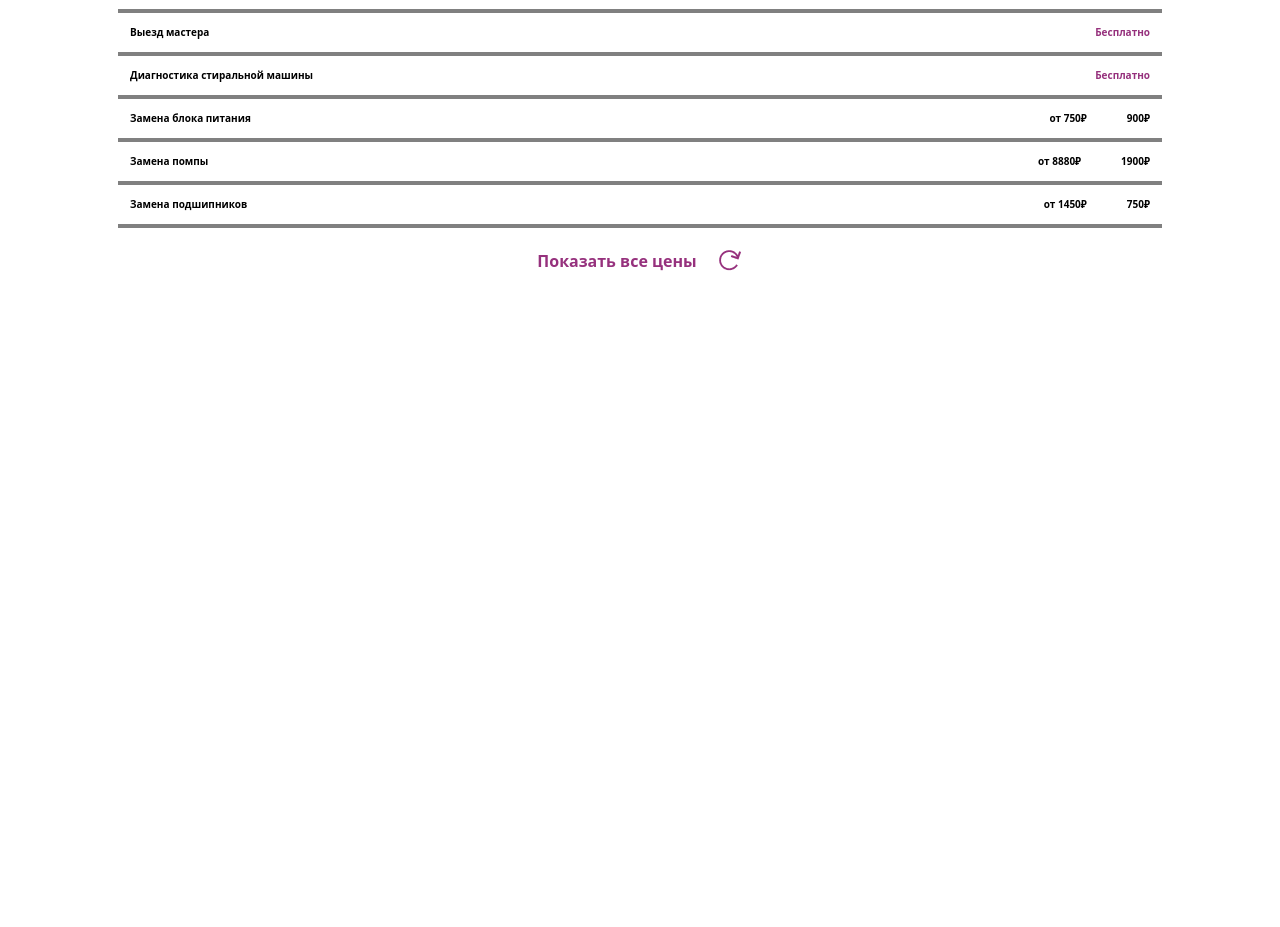
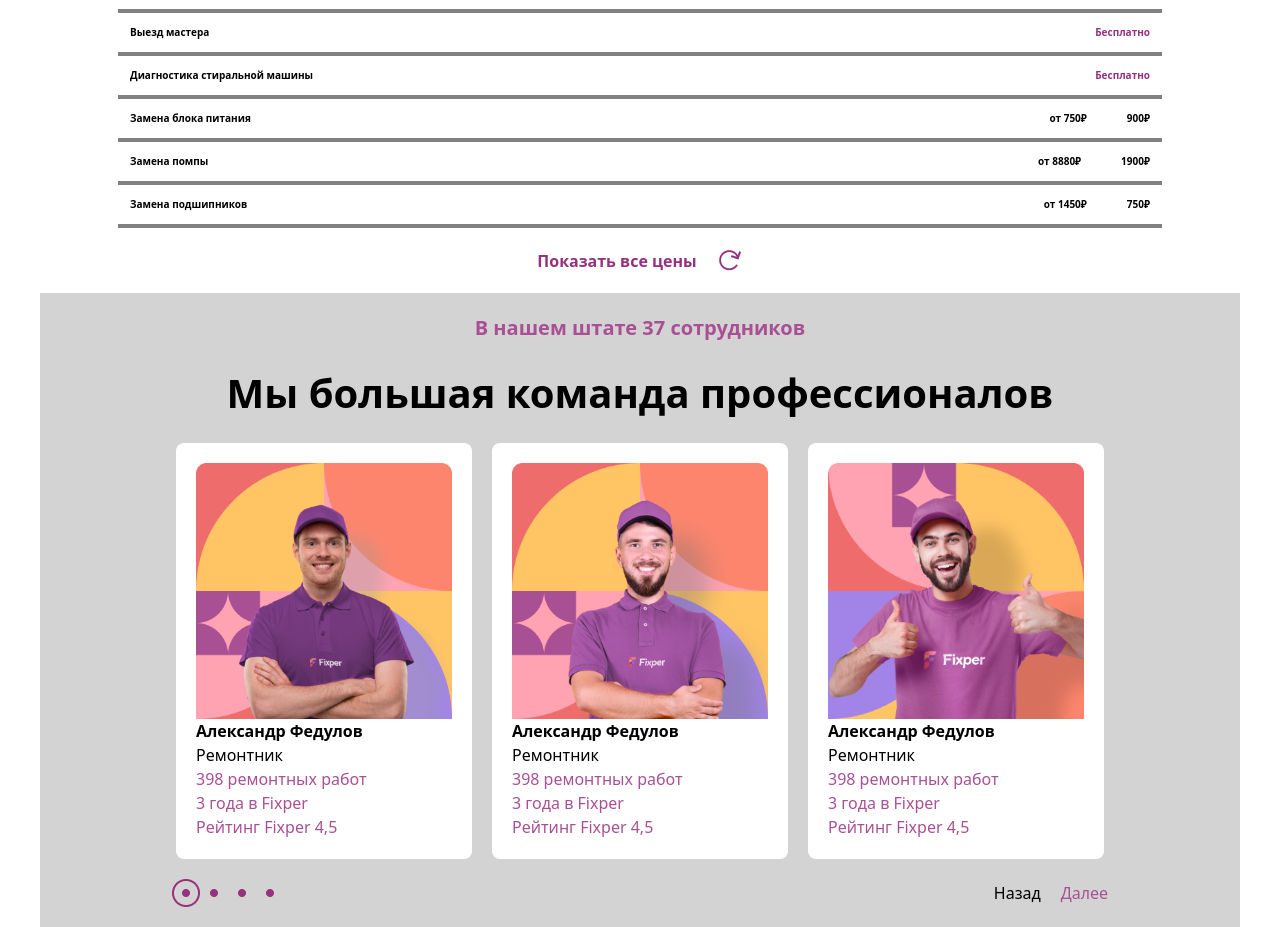
Before and after one commit to muhammaddev04/project.6, a website: page src/index.html in a window 1280 px wide. Shown: the part 1737-2664 px from the top of the page. Before the commit the page ends 2030 px from the top, so only its background shows below. Drawn offline with nearby package versions, Linux system fonts and the light colour scheme; files that its build step writes are made by us from their sources.

Commit message:
section5

```diff
--- a/src/index.html
+++ b/src/index.html
@@ -187,5 +187,44 @@
             <img class="text-[#96317D]" src="./Group 1192.png" alt="">
         </div>
     </div>
+    <div class="section5 max-w-300 m-auto p-5 bg-[lightgray] flex flex-col gap-5">
+        <p class="text-center text-[20px] text-[#A95094]"><b>В нашем штате 37 сотрудников</b></p>
+        <h1 class="text-center text-[40px]"><b>Мы большая команда профессионалов</b></h1>
+        <div class="md:flex md:justify-around md:items-center gap-5 md:w-[80%] md:m-auto">
+            <div class="hidden md:block p-5 md:w-[40%] rounded-lg bg-white">
+                <img src="./Frame 1 (1).png" alt="">
+                <h2><b>Александр Федулов</b></h2>
+                <p>Ремонтник</p>
+                <p class="text-[#A95094]">398 ремонтных работ</p>
+                <p class="text-[#A95094]">3 года в Fixper</p>
+                <p class="text-[#A95094]">Рейтинг Fixper 4,5</p>
+            </div>
+
+            <div class="hidden md:block p-5 md:w-[40%] rounded-lg bg-white">
+                <img src="./Frame 1 (2).png" alt="">
+                <h2><b>Александр Федулов</b></h2>
+                <p>Ремонтник</p>
+                <p class="text-[#A95094]">398 ремонтных работ</p>
+                <p class="text-[#A95094]">3 года в Fixper</p>
+                <p class="text-[#A95094]">Рейтинг Fixper 4,5</p>
+            </div>
+
+            <div class=" md:w-[40%] p-5 rounded-lg bg-white">
+                <img src="./Frame 1 (3).png" alt="">
+                <h2><b>Александр Федулов</b></h2>
+                <p>Ремонтник</p>
+                <p class="text-[#A95094]">398 ремонтных работ</p>
+                <p class="text-[#A95094]">3 года в Fixper</p>
+                <p class="text-[#A95094]">Рейтинг Fixper 4,5</p>
+            </div>
+        </div>
+        <div class="flex justify-between md:justify-center md:gap-180 items-center md:w-[80%] md:m-auto">
+                <img src="./Group 1219.png" alt="">
+                <div class="flex gap-5 justify-between items-center">
+                    <p>Назад</p>
+                    <p class="text-[#A95094]">Далее</p>
+                </div>
+            </div>
+    </div>
 </body>
 </html>
```
Also changed, not shown: src/Frame 1 (1).png (added), src/Frame 1 (2).png (added), src/Frame 1 (3).png (added), src/Group 1219.png (added).
